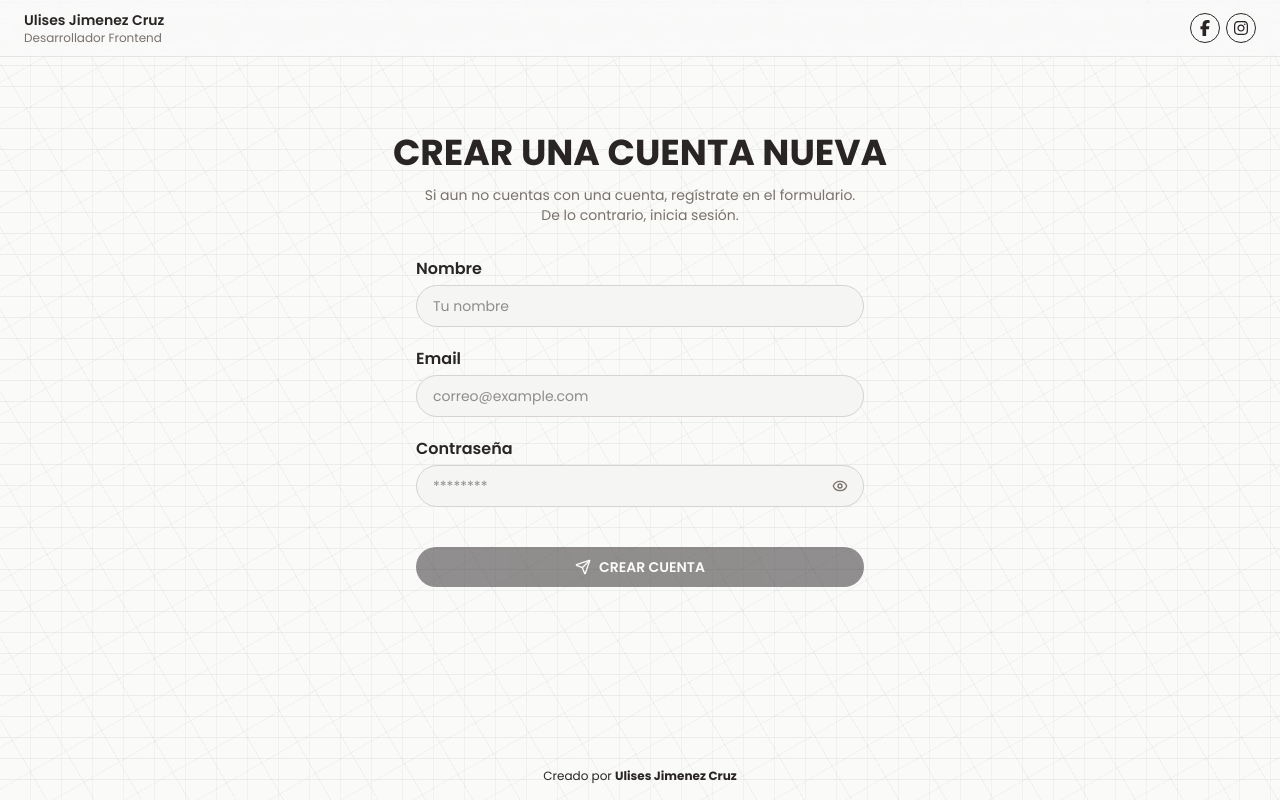
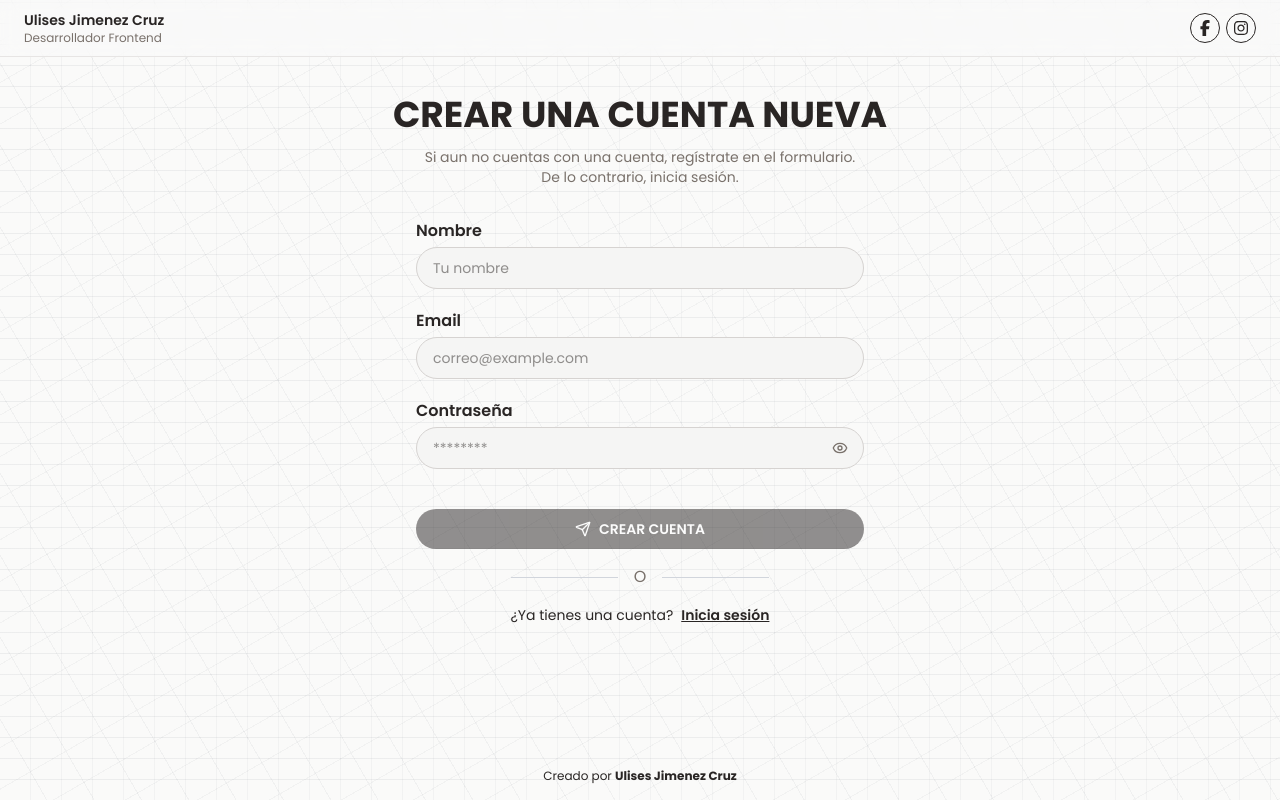
Before and after one commit to 54Alexzen/practice-login-nextjs, a Next.js app: page /register in a window 1280 px wide. Built offline with nearby package versions, Linux system fonts and the light colour scheme.

Commit message:
fix(register): Add character limit and login link to registration form

```diff
--- a/src/app/page.tsx
+++ b/src/app/page.tsx
@@ -80,7 +80,7 @@ export default function Login() {
           <button
             type="submit"
             disabled={!isValid || isSubmitting}
-            className="w-full bg-stone-800 text-white rounded-full py-2.5 mt-10 uppercase font-semibold md:text-sm sm:text-xs text-2xs flex justify-center items-center gap-2 disabled:cursor-not-allowed disabled:opacity-50"
+            className="w-full bg-stone-800 text-white rounded-full py-2.5 mt-10 uppercase font-semibold md:text-sm sm:text-xs text-2xs flex justify-center items-center gap-2 cursor-pointer disabled:cursor-not-allowed disabled:opacity-50"
           >
             {isSubmitting ? (
               <>
--- a/src/app/register/page.tsx
+++ b/src/app/register/page.tsx
@@ -5,6 +5,7 @@ import { registerSchema, RegisterSchemaType } from "@/lib/validations";
 import { getErrorMessage } from "@/utils/errorMessage";
 import { zodResolver } from "@hookform/resolvers/zod";
 import { Loader, Send } from "lucide-react";
+import Link from "next/link";
 import { useRouter } from "next/navigation";
 import { useForm } from "react-hook-form";
 import { toast } from "sonner";
@@ -68,6 +69,7 @@ export default function RegisterPage() {
             type="text"
             placeholder="Tu nombre"
             label="Nombre"
+            maxLength={100}
             {...register("name")}
             error={errors.name?.message}
           />
@@ -84,13 +86,14 @@ export default function RegisterPage() {
             type="password"
             placeholder="********"
             label="Contraseña"
+            maxLength={51}
             {...register("password")}
             error={errors.password?.message}
           />
           <button
             type="submit"
             disabled={!isValid || isSubmitting}
-            className="w-full bg-stone-800 text-white rounded-full py-2.5 mt-10 uppercase font-semibold md:text-sm sm:text-xs text-2xs flex justify-center items-center gap-2 disabled:cursor-not-allowed disabled:opacity-50"
+            className="w-full bg-stone-800 text-white rounded-full py-2.5 mt-10 uppercase font-semibold md:text-sm sm:text-xs text-2xs flex justify-center items-center gap-2 cursor-pointer disabled:cursor-not-allowed disabled:opacity-50"
           >
             {isSubmitting ? (
               <>
@@ -105,6 +108,20 @@ export default function RegisterPage() {
             )}
           </button>
         </form>
+        <div>
+          <div className="flex items-center my-4 md:text-base sm:text-sm text-xs">
+            <div className="flex-grow border-t border-gray-300"></div>
+            <span className="mx-4 text-stone-500">O</span>
+            <div className="flex-grow border-t border-gray-300"></div>
+          </div>
+
+          <div className="flex justify-center items-center gap-2 md:text-sm sm:text-xs text-2xs">
+            <p>¿Ya tienes una cuenta?</p>
+            <Link href="/" className="underline font-semibold">
+              Inicia sesión
+            </Link>
+          </div>
+        </div>
       </section>
     </main>
   );
```
